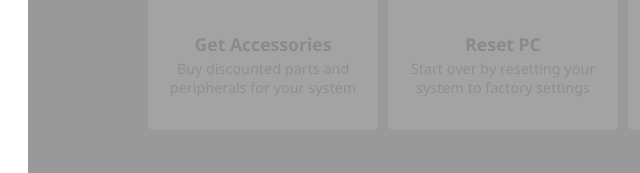
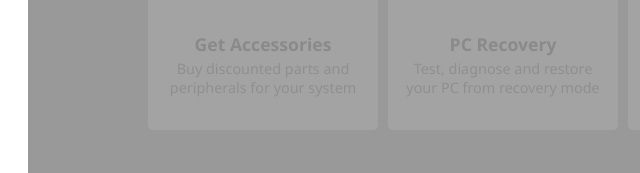
Before and after one commit to Maega/AeonLabs-PC-Manager, an Electron app: page src/index.html in a window 1250 px wide. Shown: the part 558-731 px from the top of the page, 272-912 px from the left. Drawn offline with nearby package versions, Linux system fonts and the light colour scheme; no server answers.

Commit message:
Improved PC Recovery description

```diff
--- a/src/index.html
+++ b/src/index.html
@@ -84,8 +84,8 @@
                     <div class="item is-disabled" data-target="reset">
                         <i class="fab fa-windows fa-4x"></i>
                         <div>
-                            <div class="title">Reset PC</div>
-                            <div class="subtitle">Start over by resetting your system to factory settings</div>
+                            <div class="title">PC Recovery</div>
+                            <div class="subtitle">Test, diagnose and restore your PC from recovery mode</div>
                         </div>
                     </div>
 
```
